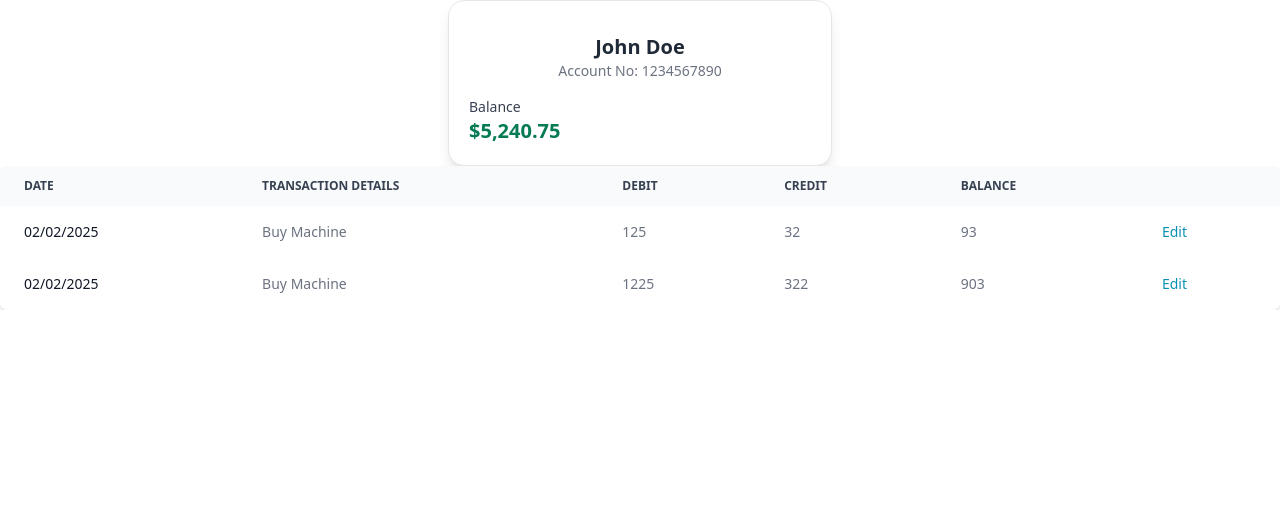
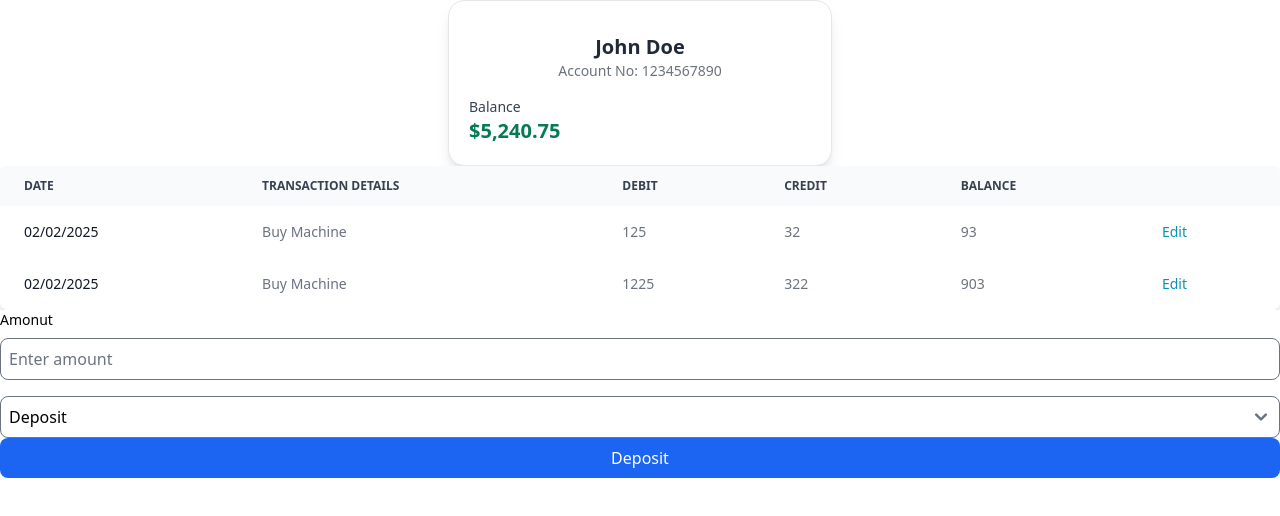
Before and after one commit to rakibhossen11/core-banking-management-system, a React (Vite) app: page / in a window 1280 px wide. Shown: the top 516 px of the page. Built offline with nearby package versions, Linux system fonts and the light colour scheme.

Commit message:
transection form

```diff
--- a/src/App.jsx
+++ b/src/App.jsx
@@ -1,5 +1,6 @@
 import React from 'react';
 import Profile from './Routes/PageRoutes/ProfilePage/Profile';
+import TransectionForm from './Routes/PageRoutes/Transaction/TransectionForm';
 
 function App() {
 
@@ -7,6 +8,7 @@ function App() {
   return (
     <>
      <Profile />
+     <TransectionForm />
     </>
   )
 }
--- /dev/null
+++ b/src/Routes/PageRoutes/Transaction/TransectionForm.jsx
@@ -0,0 +1,53 @@
+import React, { useState } from "react";
+
+const TransectionForm = () => {
+  const [amount, setAmount] = useState("");
+  const [type, setType] = useState("deposit");
+
+  const handleSubmit = (e) => {
+    e.preventDefault();
+    if(!amount || isNaN(amount) || amount <= 0){
+        alert("Please enter a valid amount");
+        return;
+    }else{
+        console.log(amount);
+    }
+
+  };
+
+  return (
+    <form onSubmit={handleSubmit} className="mb-6">
+      <div className="mb-4">
+        <label className="block text-sm font-medium mb-2" htmlFor="">
+          Amonut
+        </label>
+        <input
+          placeholder="Enter amount"
+          type="number"
+          className="w-full p-2 border rounded-lg"
+          value={amount}
+          onChange={(e) => setAmount(e.target.value)}
+        />
+      </div>
+      <div>
+        <label htmlFor=""></label>
+        <select
+          onChange={(e) => setAmount(e.target.value)}
+          value={type}
+          className="w-full p-2 border rounded-lg"
+        >
+          <option value="deposit">Deposit</option>
+          <option value="withdraw">Withdraw</option>
+        </select>
+      </div>
+      <button
+        type="submit"
+        className="w-full bg-blue-600 text-white p-2 rounded-lg hover:bg-blue-700"
+      >
+        {type === "deposit" ? "Deposit" : "Withdraw"}
+      </button>
+    </form>
+  );
+};
+
+export default TransectionForm;
--- /dev/null
+++ b/src/Routes/PageRoutes/Transaction/TransectionHistory.jsx
@@ -0,0 +1,11 @@
+import React from 'react';
+
+const TransectionHistory = () => {
+    return (
+        <div>
+            TransectionHistory
+        </div>
+    );
+};
+
+export default TransectionHistory;
```
